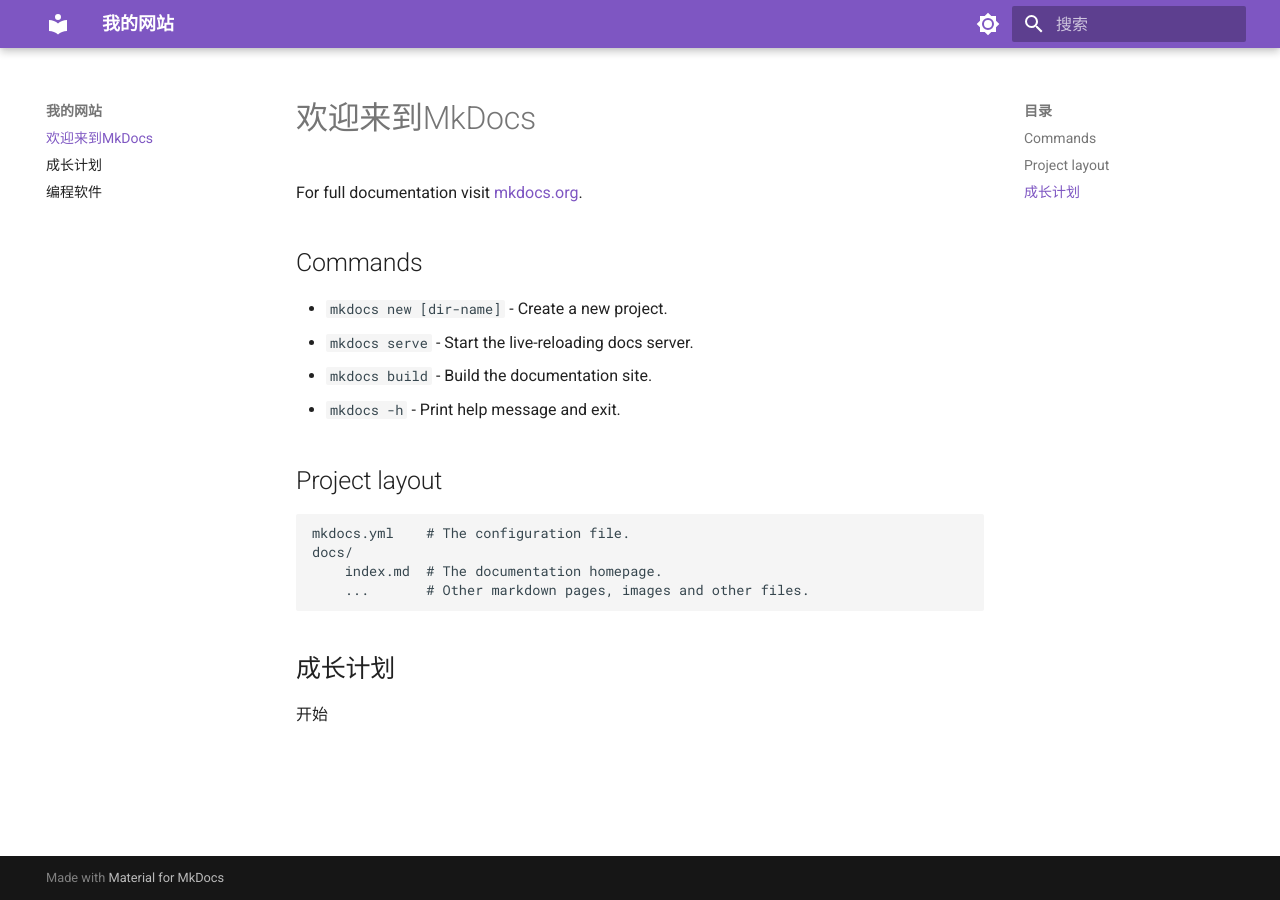
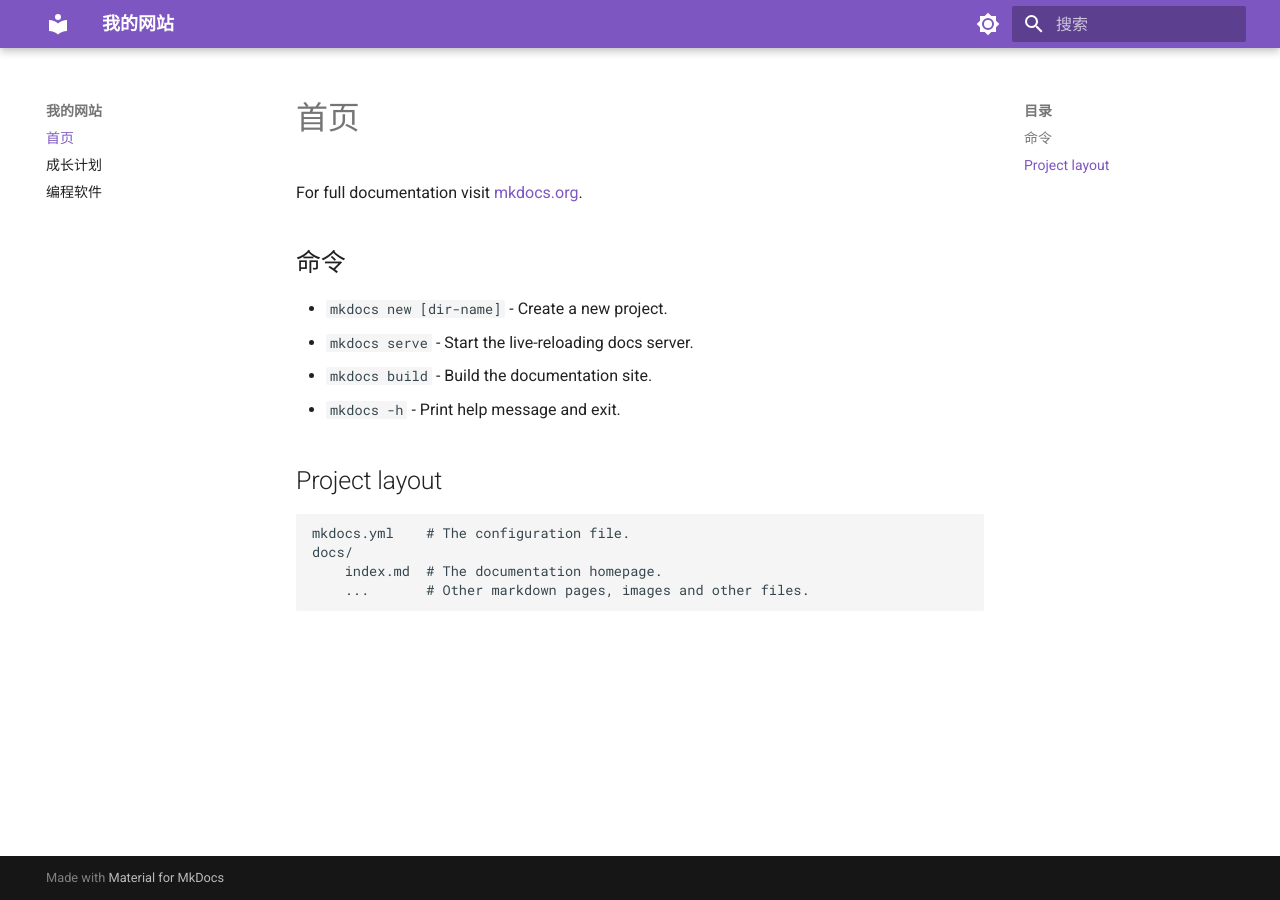
Before and after one commit to csRocket/mysite, an MkDocs documentation site: the page built from docs/index.md, in a window 1280 px wide. Built offline with MkDocs 1.6.1 and Material for MkDocs 9.7.7, drawn with Linux system fonts in a browser that asks for light colours.

Commit message:
Update index.md

```diff
--- a/docs/index.md
+++ b/docs/index.md
@@ -1,8 +1,8 @@
-# 欢迎来到MkDocs
+# 首页
 
 For full documentation visit [mkdocs.org](https://www.mkdocs.org).
 
-## Commands
+## 命令
 
 * `mkdocs new [dir-name]` - Create a new project.
 * `mkdocs serve` - Start the live-reloading docs server.
@@ -15,7 +15,3 @@ For full documentation visit [mkdocs.org](https://www.mkdocs.org).
     docs/
         index.md  # The documentation homepage.
         ...       # Other markdown pages, images and other files.
-
-## 成长计划
-
-开始
```
